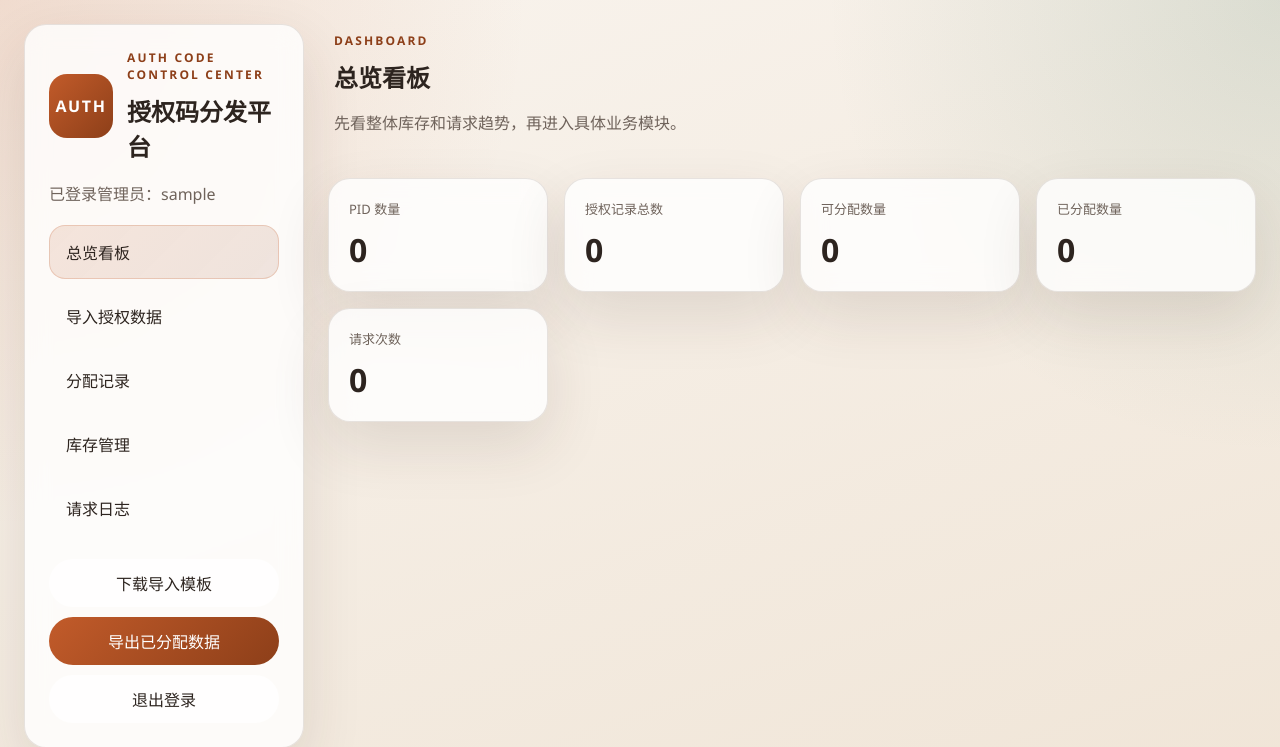
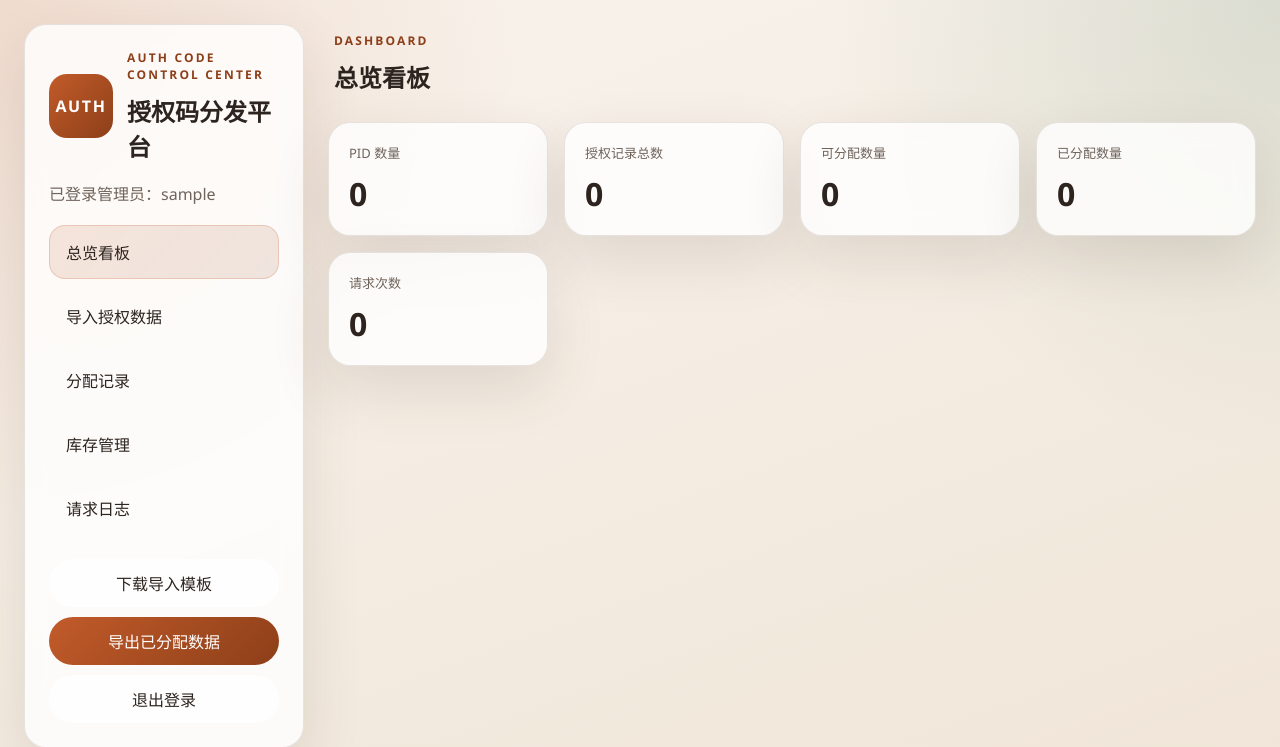
Before and after one commit to ByteRK/MacToAuthCode, a Flask app: page /dashboard in a window 1280 px wide. Shown: the top 747 px of the page. Run offline with Flask 3, Linux system fonts and the light colour scheme; the visitor is signed in with stand-in values (Sample User, id 1); data that the repository does not hold is empty.

Commit message:
🦄 优化描述

```diff
--- a/app/templates/dashboard/panels/import.html
+++ b/app/templates/dashboard/panels/import.html
@@ -3,7 +3,7 @@
     <div class="panel-head">
       <div>
         <h2>导入授权数据</h2>
-        <p class="muted">支持 Excel 首个工作表导入，可在文件内提供 `pid` 列，也可在这里填写默认 PID。</p>
+        <p class="muted">支持 Excel 首个工作表导入，可在文件内提供 `pid` 列，也可填写默认 PID。</p>
       </div>
     </div>
     <form id="import-form" class="import-form">
--- a/app/templates/dashboard/panels/inventory.html
+++ b/app/templates/dashboard/panels/inventory.html
@@ -3,7 +3,7 @@
     <div class="panel-head">
       <div>
         <h2>库存概览</h2>
-        <p class="muted">默认按 PID 聚合展示库存，不直接堆满所有授权码明细。</p>
+        <p class="muted">按 PID 聚合展示库存。</p>
       </div>
       <form id="inventory-summary-form" class="inline-form">
         <input id="inventory-summary-search" type="search" placeholder="搜索 PID">
--- a/app/templates/dashboard/panels/overview.html
+++ b/app/templates/dashboard/panels/overview.html
@@ -3,7 +3,6 @@
     <div>
       <p class="eyebrow">Dashboard</p>
       <h2>总览看板</h2>
-      <p class="muted">先看整体库存和请求趋势，再进入具体业务模块。</p>
     </div>
   </header>
   <section class="card-grid" id="summary-cards"></section>
```
